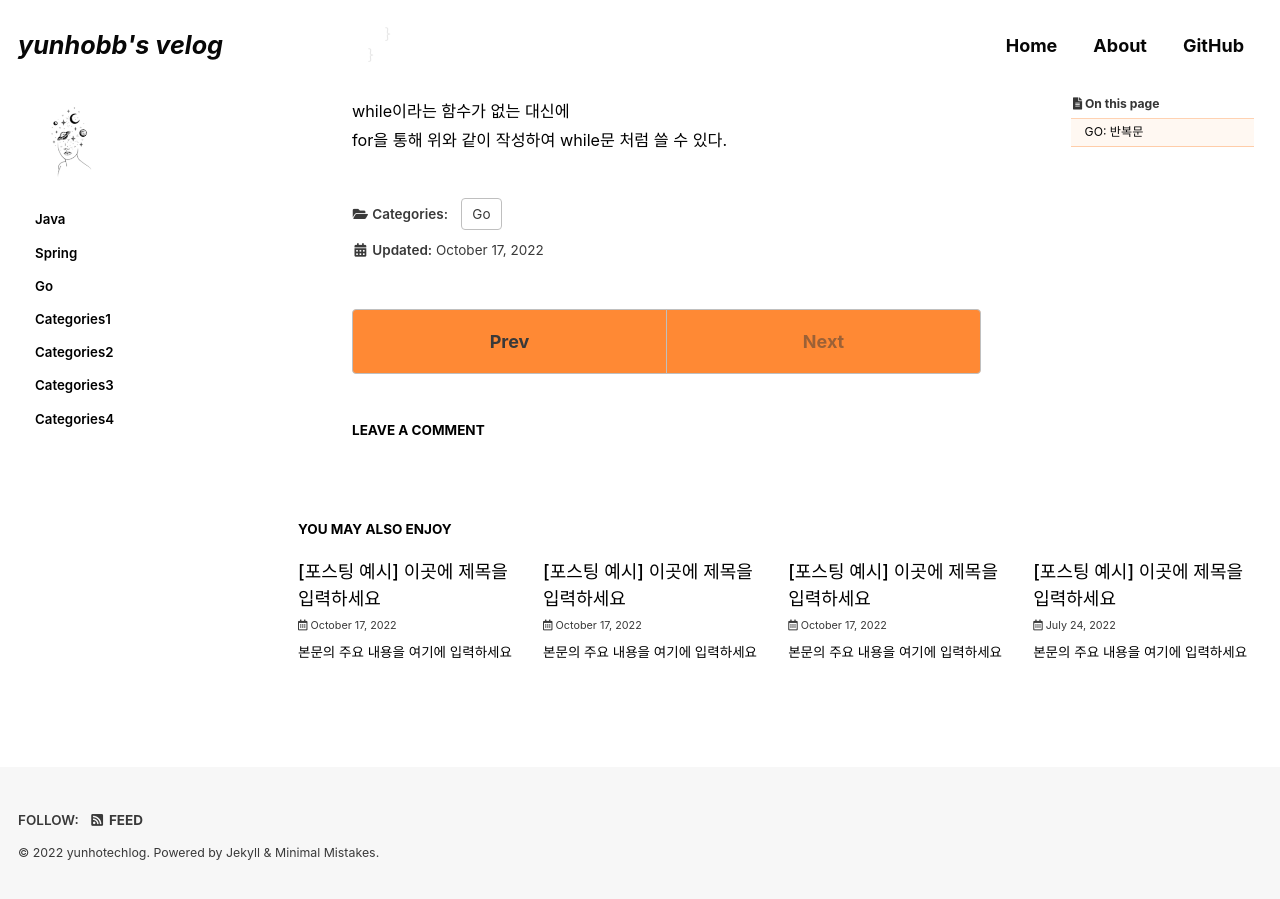
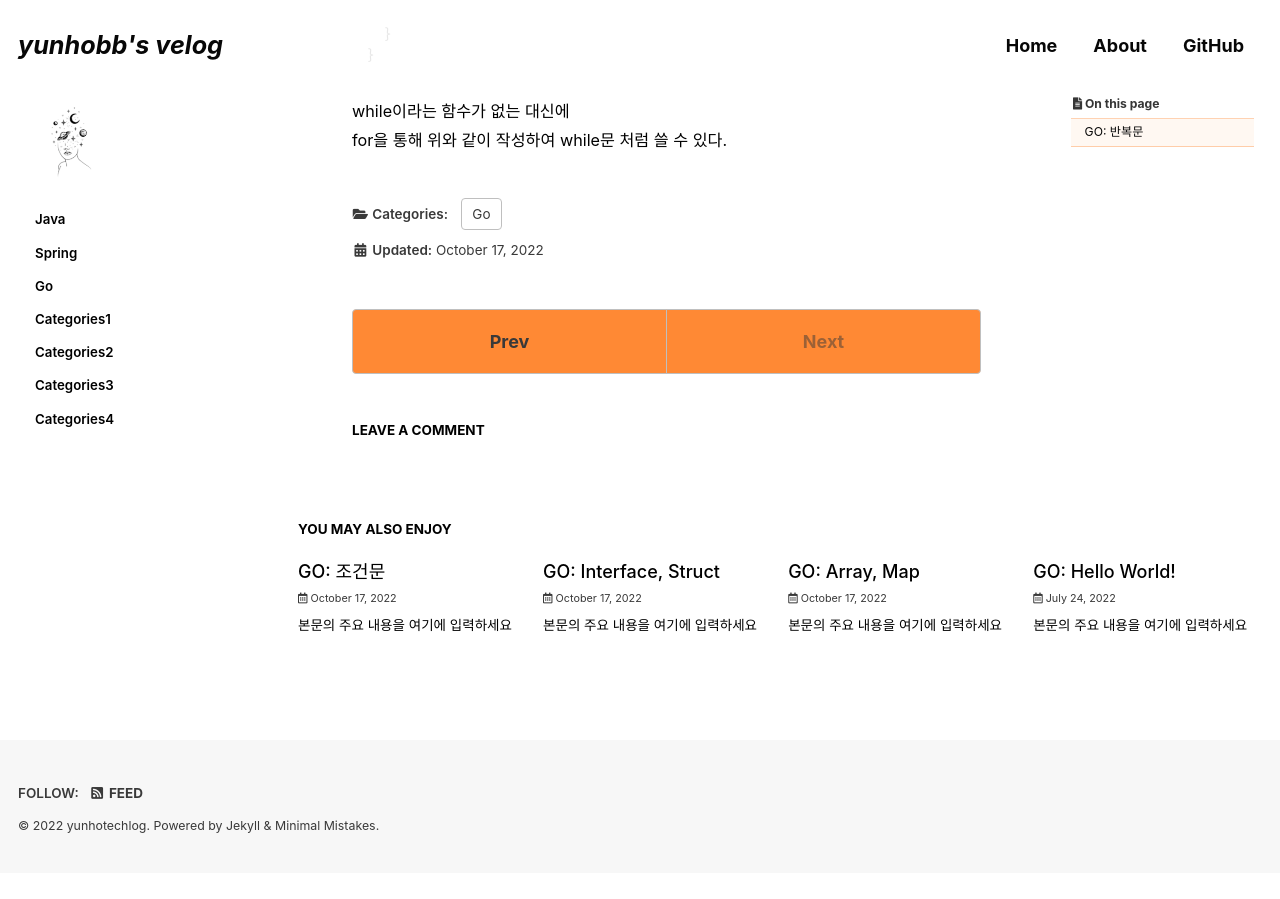
Before and after one commit to yunhobb/yunhobb.github.io, a Jekyll site: the page built from _posts/2022-10-17-categories-post-name-here-3.md, in a window 1280 px wide and 900 px high, scrolled down 628 px. Built offline with Jekyll 4.4.1, drawn with Linux system fonts in a browser that asks for light colours; cached includes are drawn as plain includes; some web fonts are replaced; comment, search, counter and statistics services are not loaded; after the commit the page ends 1501 px from its top, so only the background shows below that; some of the changed text lies outside the part shown.

Commit message:
feat: edit title

```diff
--- a/_posts/2022-10-16-categories-post-name-here-3.md
+++ b/_posts/2022-10-16-categories-post-name-here-3.md
@@ -1,5 +1,5 @@
 ---
-title: "[포스팅 예시] 이곳에 제목을 입력하세요"
+title: "GO: Hello World!"
 excerpt: "본문의 주요 내용을 여기에 입력하세요"
 
 categories:
--- a/_posts/2022-10-17-GO-GO: Array. Map.md
+++ b/_posts/2022-10-17-GO-GO: Array. Map.md
@@ -1,5 +1,5 @@
 ---
-title: "[포스팅 예시] 이곳에 제목을 입력하세요"
+title: "GO: Array, Map"
 excerpt: "본문의 주요 내용을 여기에 입력하세요"
 
 categories:
--- a/_posts/2022-10-17-GO-GO:Interface.md
+++ b/_posts/2022-10-17-GO-GO:Interface.md
@@ -1,5 +1,5 @@
 ---
-title: "[포스팅 예시] 이곳에 제목을 입력하세요"
+title: "GO: Interface, Struct"
 excerpt: "본문의 주요 내용을 여기에 입력하세요"
 
 categories:
--- a/_posts/2022-10-17-GO-GO:조건문.md
+++ b/_posts/2022-10-17-GO-GO:조건문.md
@@ -1,5 +1,5 @@
 ---
-title: "[포스팅 예시] 이곳에 제목을 입력하세요"
+title: "GO: 조건문"
 excerpt: "본문의 주요 내용을 여기에 입력하세요"
 
 categories:
--- a/_posts/2022-10-17-categories-post-name-here-3.md
+++ b/_posts/2022-10-17-categories-post-name-here-3.md
@@ -1,5 +1,5 @@
 ---
-title: "[포스팅 예시] GO: 반복문"
+title: "GO: 반복문"
 excerpt: "본문의 주요 내용을 여기에 입력하세요"
 
 categories:
```
